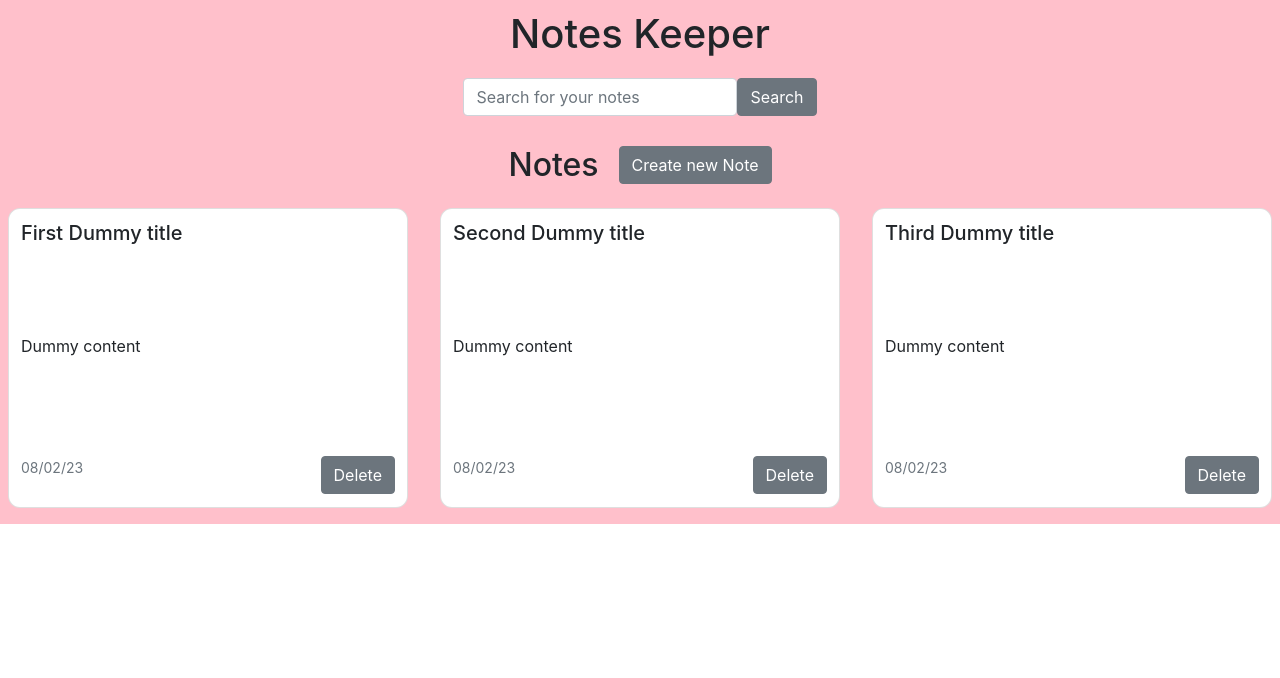
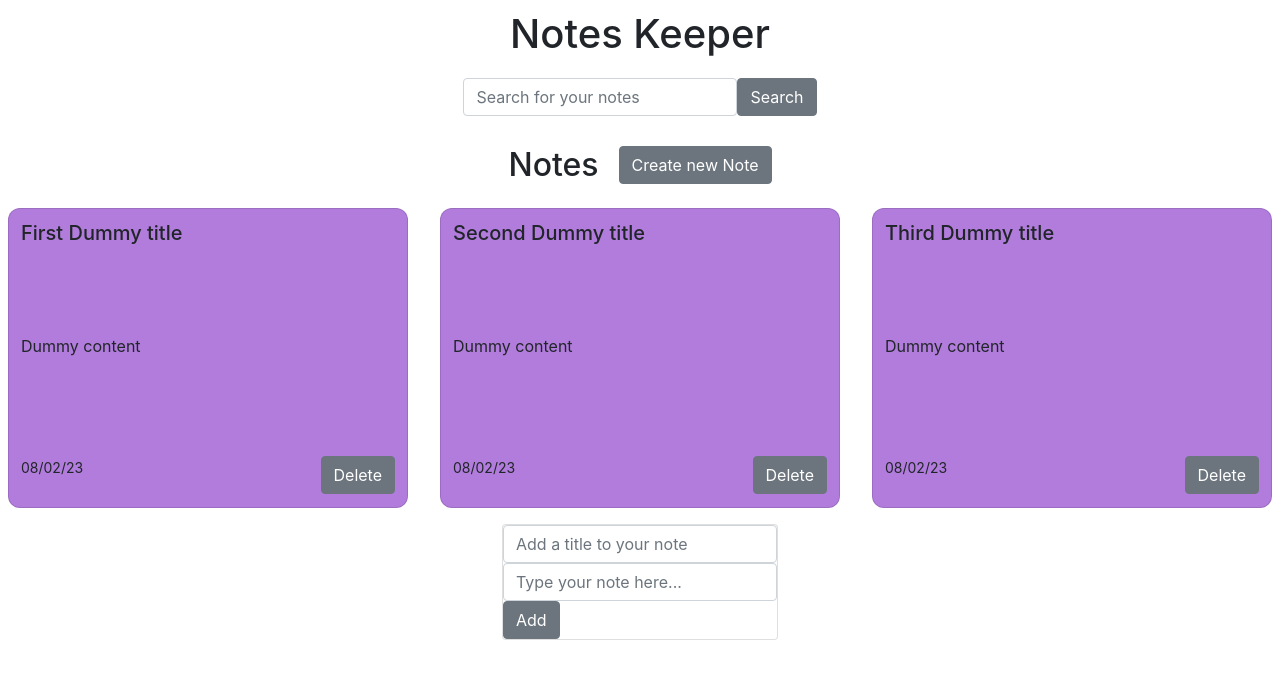
Before and after one commit to Jed-Al/NotesKeeper, a React (Create React App) app: page / in a window 1280 px wide. Shown: the top 678 px of the page. Built offline with nearby package versions, Linux system fonts and the light colour scheme.

Commit message:
implemented adding new notes

```diff
--- a/src/containers/App.js
+++ b/src/containers/App.js
@@ -1,3 +1,4 @@
+import AddNote from '../screens/AddNote';
 import HomePage from '../screens/HomePage';
 // import './src/App.css';
 
@@ -5,6 +6,7 @@ export default function App() {
   return (
     <div className="App">
       <HomePage/>
+      {/* <AddNote/> */}
     </div>
   );
 }
--- a/src/screens/HomePage.css
+++ b/src/screens/HomePage.css
@@ -3,7 +3,7 @@
     flex-direction: column;
     /* width: 100vw;
     height: 100vh; */
-    background-color: pink;
+    /* background-color: pink; */
     /* justify-content: center; */
     align-items: center;
 }
--- a/src/screens/HomePage.js
+++ b/src/screens/HomePage.js
@@ -2,6 +2,7 @@ import { useState } from 'react';
 import { Button, Input } from 'reactstrap';
 import './HomePage.css';
 import Table from './Table';
+import AddNote from './AddNote';
 
 export default function HomePage() {
 
@@ -24,12 +25,26 @@ export default function HomePage() {
     ]);
     const [query, setQuery] = useState("");
 
+    const saveNote = (notetitle, text) => {
+        const date = new Date();
+        const newNote = {
+            title: notetitle,
+            content: text,
+            date: date.toLocaleDateString()
+        }
+        const newNotes = [...notes, newNote];
+        setNotes(newNotes);
+    }
+
     return (
         <div className="home-page">
             <h1 className="heading">Notes Keeper</h1>
             <div className="search">
                 <Input placeholder="Search for your notes" />
-                <Button>Search</Button>
+                <Button
+                    onChange={e => setQuery(e.target.value)}
+                    value={query}
+                >Search</Button>
             </div>
             <div className="notes-section">
                 <h2 className="note-title">Notes</h2>
@@ -37,11 +52,12 @@ export default function HomePage() {
 
             </div >
             <div className="notes-list">
-            {notes.map((note) => (
-                <Table title={note.title} content={note.content} date={note.date}></Table>
-            ))
-            }
+                {notes.map((note) => (
+                    <Table title={note.title} content={note.content} date={note.date}></Table>
+                ))
+                }
             </div>
-            </div>
+            <AddNote onSaveNote={(t, txt) => {saveNote(t, txt)}}></AddNote>
+        </div>
     );
 }
--- a/src/screens/Table.css
+++ b/src/screens/Table.css
@@ -1,8 +1,9 @@
 .notes-card{
-    display: flex;
-    flex-direction: column;
+    /* display: flex; */
+    /* flex-direction: column; */
     /* align-items: center; */
     justify-content: space-between;
+    background-color: rgb(177, 124, 220);
     /* align-items: ; */
     padding: 12px;
     margin: 16px;
--- a/src/screens/Table.js
+++ b/src/screens/Table.js
@@ -12,7 +12,7 @@ export default function Table({ title, content, date, onDelete }) {
       </CardText>
       <div className="footer">
       <CardText>
-        <small className="text-muted">
+        <small>
           {date}
         </small>
       </CardText>
```
